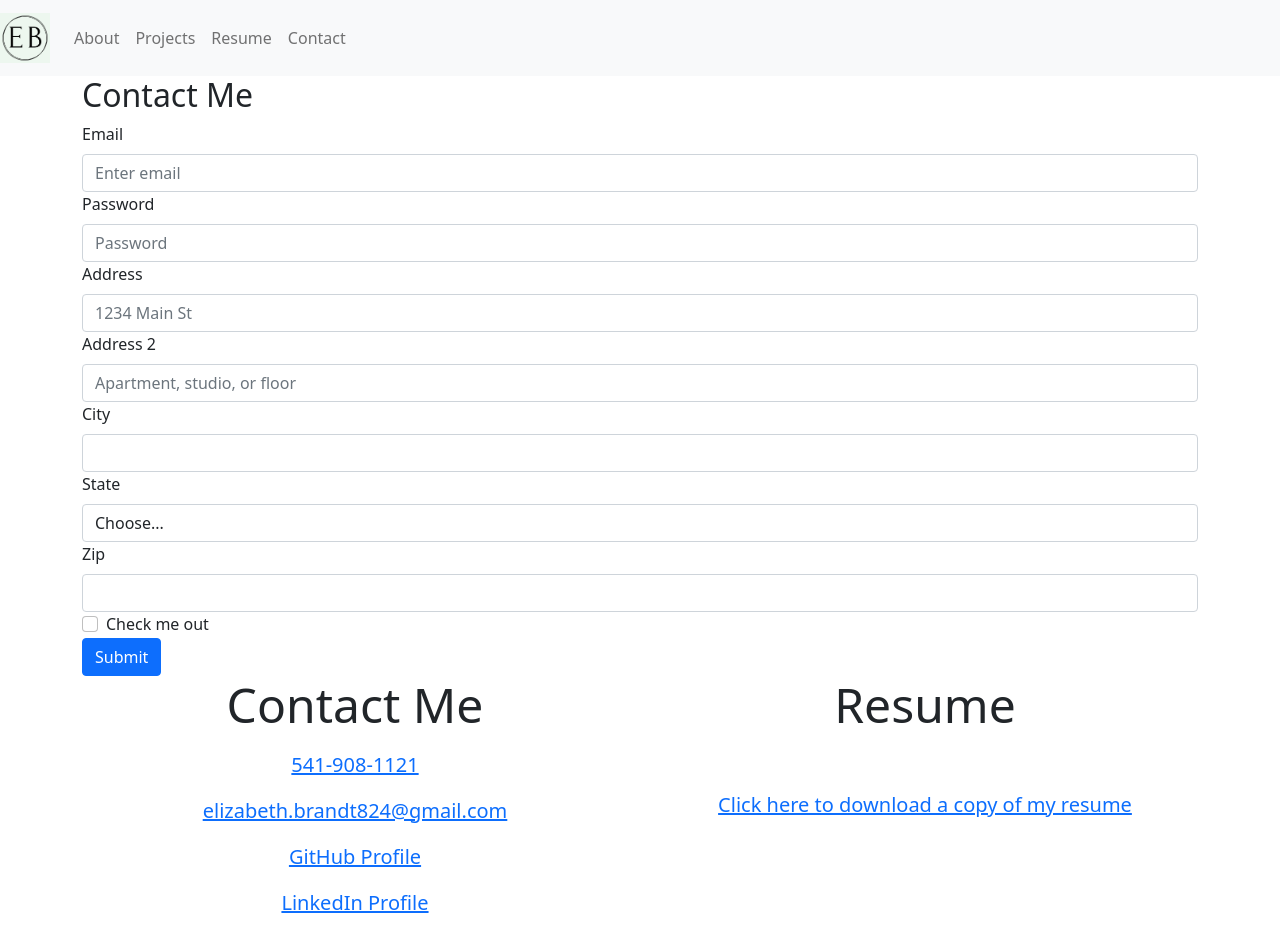
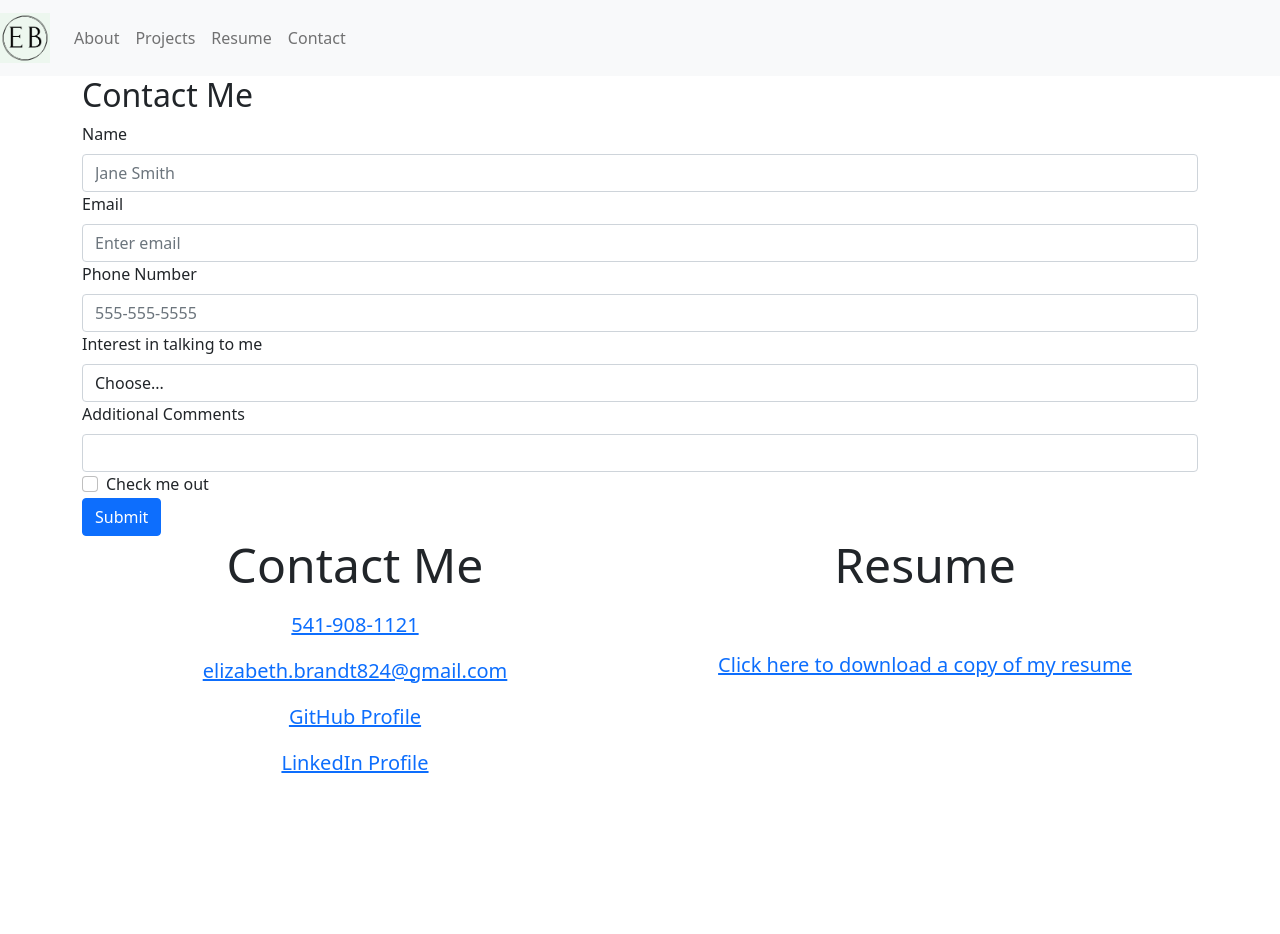
Before and after one commit to elizabethbrandt/ebrandt-pnw, a React (Create React App) app: page /contact in a window 1280 px wide. After the commit the page ends 800 px from the top, so only its background shows below. Built offline with nearby package versions, Linux system fonts and the light colour scheme.

Commit message:
edited form names and types

```diff
--- a/src/pages/Contact/index.js
+++ b/src/pages/Contact/index.js
@@ -10,45 +10,40 @@ export default function Contact() {
                 <Form>
                     <h2>Contact Me</h2>
                     <Form.Row>
+
+                        <Form.Group controlId="formGridAddress1">
+                            <Form.Label>Name</Form.Label>
+                            <Form.Control placeholder="Jane Smith" />
+                        </Form.Group>
+
                         <Form.Group as={Col} controlId="formGridEmail">
                             <Form.Label>Email</Form.Label>
                             <Form.Control type="email" placeholder="Enter email" />
                         </Form.Group>
 
                         <Form.Group as={Col} controlId="formGridPassword">
-                            <Form.Label>Password</Form.Label>
-                            <Form.Control type="password" placeholder="Password" />
+                            <Form.Label>Phone Number</Form.Label>
+                            <Form.Control type="number" placeholder="555-555-5555" />
                         </Form.Group>
                     </Form.Row>
 
-                    <Form.Group controlId="formGridAddress1">
-                        <Form.Label>Address</Form.Label>
-                        <Form.Control placeholder="1234 Main St" />
-                    </Form.Group>
+                    <Form.Row>
 
-                    <Form.Group controlId="formGridAddress2">
-                        <Form.Label>Address 2</Form.Label>
-                        <Form.Control placeholder="Apartment, studio, or floor" />
-                    </Form.Group>
+                        <Form.Group as={Col} controlId="formGridState">
+                            <Form.Label>Interest in talking to me</Form.Label>
+                            <Form.Control as="select" defaultValue="Choose...">
+                                <option>Choose...</option>
+                                <option>Collaboration</option>
+                                <option>Employment</option>
+                                <option>Help</option>
+                            </Form.Control>
+                        </Form.Group>
 
-                    <Form.Row>
                         <Form.Group as={Col} controlId="formGridCity">
-                            <Form.Label>City</Form.Label>
+                            <Form.Label>Additional Comments</Form.Label>
                             <Form.Control />
                         </Form.Group>
 
-                        <Form.Group as={Col} controlId="formGridState">
-                            <Form.Label>State</Form.Label>
-                            <Form.Control as="select" defaultValue="Choose...">
-                                <option>Choose...</option>
-                                <option>...</option>
-                            </Form.Control>
-                        </Form.Group>
-
-                        <Form.Group as={Col} controlId="formGridZip">
-                            <Form.Label>Zip</Form.Label>
-                            <Form.Control />
-                        </Form.Group>
                     </Form.Row>
 
                     <Form.Group id="formGridCheckbox">
```
